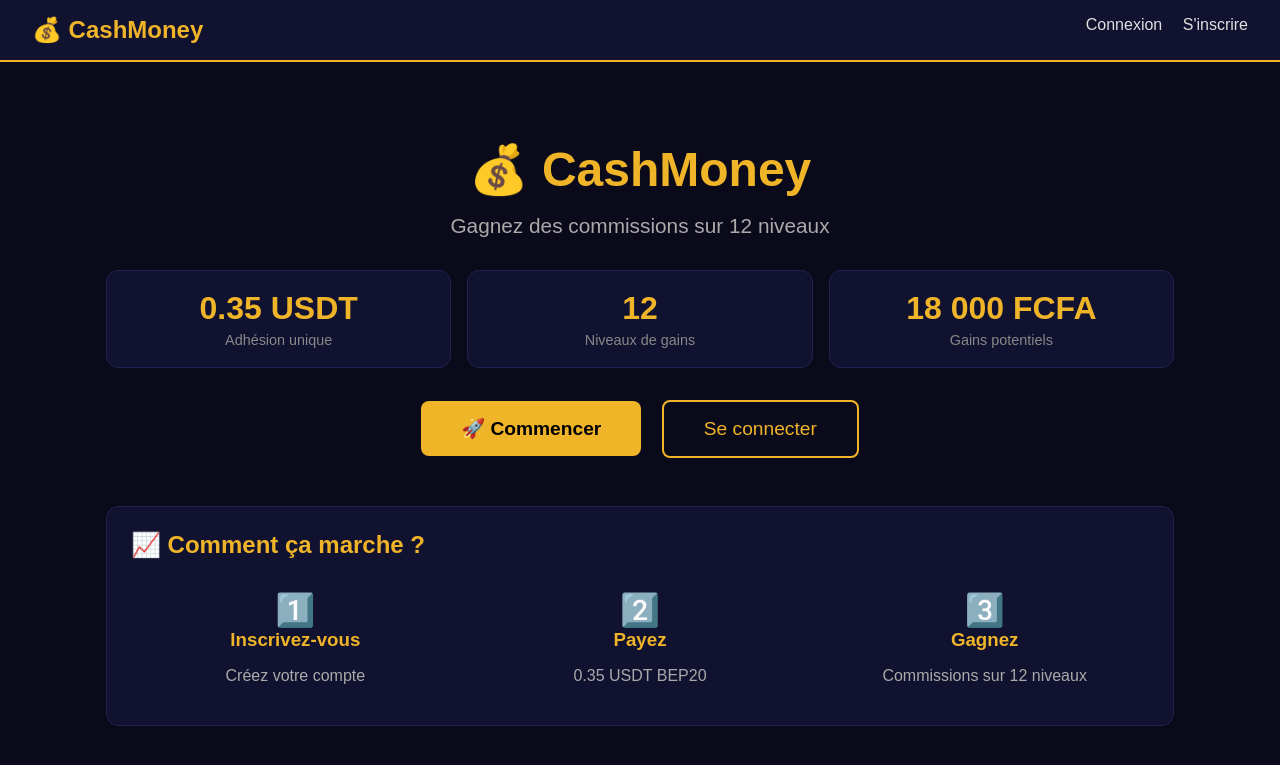
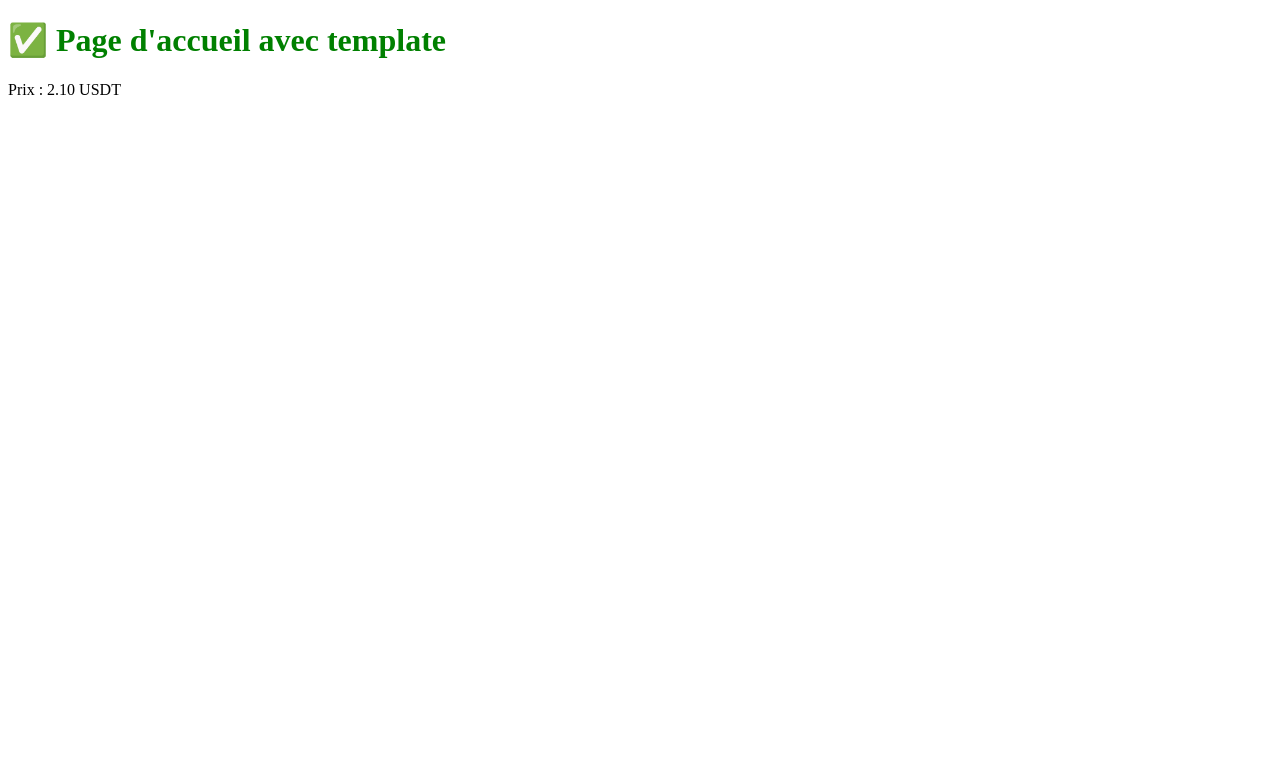
Before and after one commit to Robama01/cashmoney, a Flask app: template templates/index.html in a window 1280 px wide. Shown: the top 765 px of the page. Run offline with Flask 3, Linux system fonts and the light colour scheme; the template is opened without the code that fills it, so the values that code supplies are empty.

Commit message:
Update index.html with new homepage template
Replaced the original template content with a new HTML structure for the homepage.

```diff
--- a/templates/index.html
+++ b/templates/index.html
@@ -1,23 +1,8 @@
-{% extends "base.html" %}
-{% block title %}CashMoney{% endblock %}
-{% block content %}
-<div style="text-align:center;padding:3rem 0">
-<h1 style="font-size:3rem">💰 CashMoney</h1>
-<p style="color:#aaa;font-size:1.3rem;margin-bottom:2rem">Gagnez des commissions sur 12 niveaux</p>
-<div class="g3" style="margin-bottom:2rem">
-<div class="stat"><div class="val">0.35 USDT</div><div class="lbl">Adhésion unique</div></div>
-<div class="stat"><div class="val">12</div><div class="lbl">Niveaux de gains</div></div>
-<div class="stat"><div class="val">18 000 FCFA</div><div class="lbl">Gains potentiels</div></div>
-</div>
-<a href="/inscription" class="btn gold" style="font-size:1.2rem;padding:1rem 2.5rem">🚀 Commencer</a>
-<a href="/login" class="btn outline" style="font-size:1.2rem;padding:1rem 2.5rem;margin-left:1rem">Se connecter</a>
-</div>
-<div class="card">
-<h2>📈 Comment ça marche ?</h2>
-<div class="g3" style="margin-top:1rem">
-<div style="text-align:center;padding:1rem"><div style="font-size:2rem">1️⃣</div><h3>Inscrivez-vous</h3><p style="color:#aaa">Créez votre compte</p></div>
-<div style="text-align:center;padding:1rem"><div style="font-size:2rem">2️⃣</div><h3>Payez</h3><p style="color:#aaa">0.35 USDT BEP20</p></div>
-<div style="text-align:center;padding:1rem"><div style="font-size:2rem">3️⃣</div><h3>Gagnez</h3><p style="color:#aaa">Commissions sur 12 niveaux</p></div>
-</div>
-</div>
-{% endblock %}
+<!DOCTYPE html>
+<html>
+<head><title>CashMoney</title></head>
+<body>
+    <h1 style="color:green;">✅ Page d'accueil avec template</h1>
+    <p>Prix : 2.10 USDT</p>
+</body>
+</html>
```
